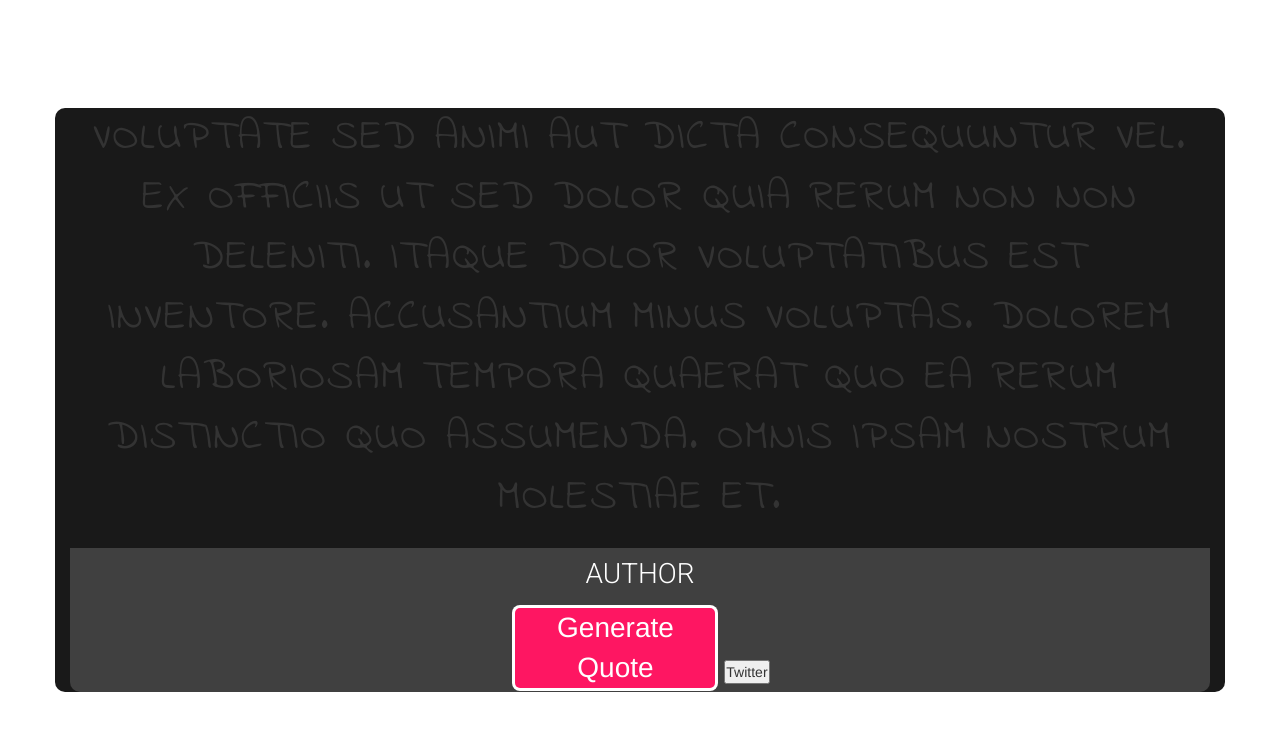
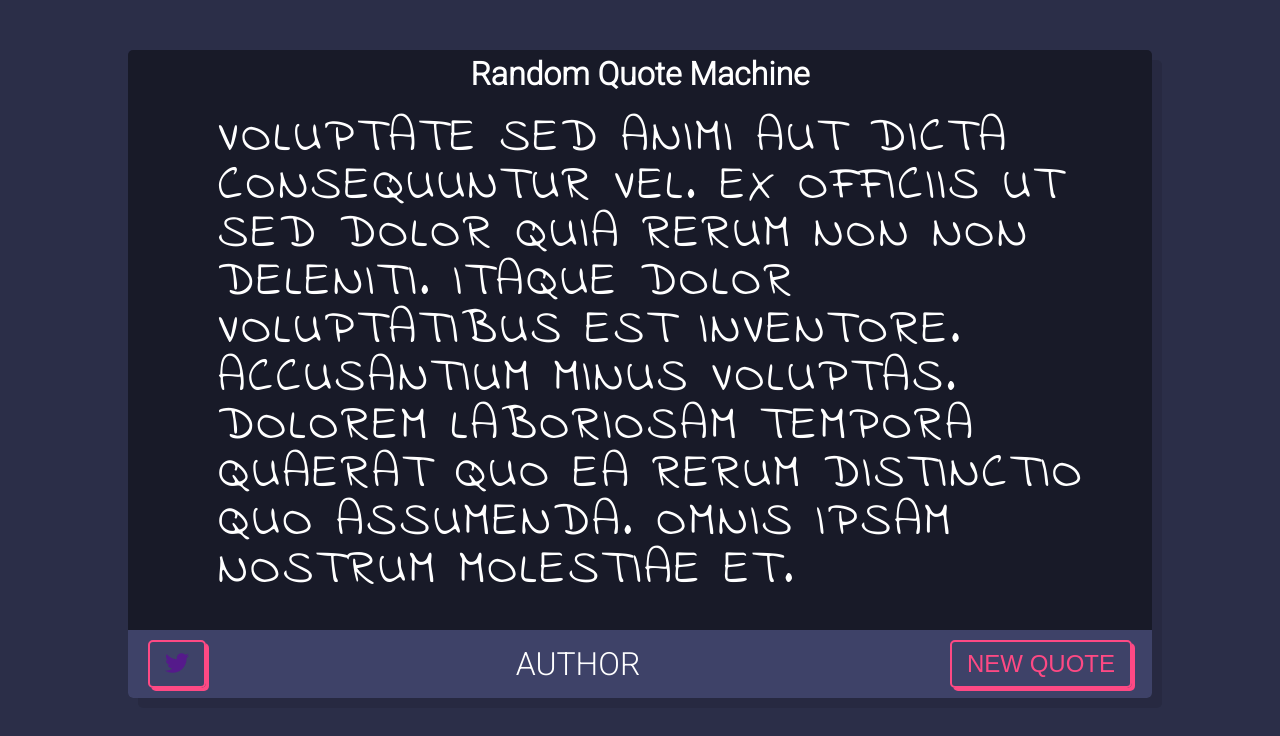
Before and after one commit to HugoLiconV/random_quote_generator, a plain HTML site: page index.html in a window 1280 px wide. Drawn offline with nearby package versions, Linux system fonts and the light colour scheme; no server answers.

Commit message:
getQuote funcionando

```diff
--- a/Styles/style.scss
+++ b/Styles/style.scss
@@ -1,39 +1,53 @@
 @import url("https://fonts.googleapis.com/css?family=Indie+Flower");
 @import url("https://fonts.googleapis.com/css?family=Roboto:300");
+
+@mixin prefix($prop, $val) {
+	@each $prefix in '-webkit-', '-moz-', '-ms-', '' {
+		#{$prefix}#{$prop}: $val;
+	}
+}
+
 $roboto: Roboto;
 $indie: Indie Flower;
 
 $title: $roboto;
 $content: $indie;
-*{
+
+//Colors
+$gray: #404040;
+$red: #fe1662;
+$blue: #2b2e48;
+
+$background: $blue;// #ffc600;
+
+* {
   margin: 0;
   padding: 0;
 }
 
 body {
-  background: white;
+  background: $background;
   color: white;
 }
 
 .container {
-  position: absolute;
-  display: block;
-  top: 50%;
-  left: 50%;
-  height: auto;
-  transform: translate(-50%, -50%);
-  -webkit-transform: translate(-50%, -50%);
-  background: #191919;
-  text-align: center;
-  border-radius: 10px;
-  a:hover {
-    text-decoration: none;
-    color: #fe1662;
-  }
+  max-width: 80%;
+  margin: 50px auto;
+  background: white;
+  border-radius: 5px;
+  @include prefix(box-shadow, 10px 10px 0 rgba(0, 0, 0, 0.1));
+  background-color: darken($blue, 10%);
+  position: relative;
+  line-height: 3rem;
 }
 
+.title h1{
+  font-family: $title;
+  text-align: center;
+}
 .content {
   display: block;
+  padding: 1rem 2rem 1rem 5rem;
   font-family: $content;
   font-size: 3em;
   text-transform: uppercase;
@@ -43,35 +57,50 @@ body {
 }
 
 .details {
-  display: inline-block;
+  display: flex;
+  justify-content: space-between;
   width: 100%;
-  background-color: #404040;
-  border-radius: 0 0 10px 10px;
+  padding: 10px 0;
+  background-color: lighten($blue, 10%);
+  border-radius: 0 0 5px 5px;
+  p{
+    display: inline-block;
+  }
 }
 
-.btn-next {
-  width: 200px;
-  font-size: 2em;
-  //padding: 5px 5px;
-  margin: 4px 5px;
-  background: #fe1662;
+.btn {
+  cursor: pointer;
+  margin-left: 20px;
+  margin-right: 20px;
+	padding: 5px 15px;
+	text-decoration: none;
+	background: transparent;
+	border: 2px solid lighten($red, 10%);
+	color: lighten($red, 10%);
+	display: inline-block;
+	text-transform: uppercase;
+	font-size: 1.5em;
+	@include prefix(border-radius, 5px);
+	@include prefix(transition, background .8s ease);
+	@include prefix(box-shadow, 3px 3px 0 lighten($red, 10%));
 
-  //font-weight: bold;
-  color: white;
-  border: 0 none;
-  border-radius: 5px;
-  cursor: pointer;
+	&:hover {
+		box-shadow: none ;
+		top: 2px;
+    left: 2px;
+    color: white;
+    background: lighten($red, 10%);
+		@include prefix(box-shadow, 2px 2px 0 transparent);
+  }
 
-  box-shadow: 0 0 0 2px white, 0 0 0 3px;
+  &:focus{
+    outline: 0;
+  }
 }
-.title {
-  //position: absolute;
-  //top: auto;
-  //left: 20px;
+.author {
   font-family: $title;
   color: white;
   font-size: 2em;
   text-transform: uppercase;
-  padding-top: 6px;
 }
 //sass --watch style.scss:style.css
--- a/index.html
+++ b/index.html
@@ -6,13 +6,15 @@
   <meta name="viewport" content="width=device-width, initial-scale=1.0">
   <meta http-equiv="X-UA-Compatible" content="ie=edge">
   <link rel="stylesheet" href="/Styles/style.css">
-   <link rel="stylesheet" href="https://maxcdn.bootstrapcdn.com/bootstrap/3.3.7/css/bootstrap.min.css">
-
+  <script src="https://use.fontawesome.com/147a050699.js"></script>
   <title>Random Quote Generator</title>
 </head>
 
-<body onload="showQuote()">
+<body>
   <div class="container">
+    <div class="title">
+      <h1>Random Quote Machine</h1>
+    </div>
     <!--Content Quote-->
     <div class="content" id="content">
       <p>Voluptate sed animi aut dicta consequuntur vel. Ex officiis ut sed dolor quia rerum non non deleniti. Itaque dolor
@@ -20,9 +22,13 @@
         quo assumenda. Omnis ipsam nostrum molestiae et.</p>
     </div>
     <div class="details">
-      <p class="title">Author</p>
-      <button class="btn-next" id="next">Generate Quote</button>
-      <button>Twitter</button>
+      <button class="btn" >
+        <a id="tweet" href="" target="_blank">
+          <i class="fa fa-twitter" aria-hidden="true"></i>
+        </a>
+      </button>
+      <p class="author">Author</p>
+      <button class="btn" id="next">New Quote</button>
     </div>
   </div>
 </body>
--- a/main.js
+++ b/main.js
@@ -1,22 +1,42 @@
-var buttonNext = document.getElementById("next");
-buttonNext.addEventListener("click", showQuote);
+$(document).ready(function() {
+  getQuote();
+});
 
-function showQuote() {
+let buttonNext = document.getElementById("next");
+buttonNext.addEventListener("click", getQuote);
+
+// Show the quote
+function showQuote(data) {
+  const author = data.quoteAuthor || unknow;
+  $(".author").text("— " + author);
+  $(".content").html('"' + data.quoteText + '"');
+  const letters = document.querySelector("#content").innerText.split("");
+  document.querySelector("#content").innerHTML = letters.randomColor();
+}
+
+//Create tweet
+function createTweet(data) {
+  if (data.quoteText > 140) {
+    $("#tweet").html('Sorry! Your Tweet contains more than 140 characters');
+  } else {
+    const author = data.quoteAuthor || unknow;
+    const twitterLink =
+      "https://twitter.com/intent/tweet?hashtags=quotes&text=";
+    const bodyTweet = encodeURIComponent(`"${data.quoteText}" — ${author}`);
+    $("#tweet").attr("href", `${twitterLink}${bodyTweet}`);
+  }
+}
+// Get the quote
+function getQuote() {
+  let endpoint =
+    "https://api.forismatic.com/api/1.0/?method=getQuote&format=jsonp&lang=en&jsonp=?";
   $.ajax({
-    url:
-      "http://api.forismatic.com/api/1.0/?method=getQuote&lang=en&format=json",
+    url: endpoint,
+    dataType: "jsonp",
     success: function(data) {
-      //       AUTHOR
-      $(".title").text("—" + data.quoteAuthor);
-      //       QUOTE
-      $(".content").html('"' + data.quoteText + '"');
-      let letters = document.querySelector("#content").innerText.split("");
-      // let quote = document.querySelector('#title').innerHTML.split('');
-      document.querySelector("#content").innerHTML = letters.randomColor();
-
-      // document.querySelector('#title').innerHTML = quote.randomColor();
-    },
-    cache: false
+      showQuote(data);
+      createTweet(data);
+    }
   });
 }
 
```
Also changed, not shown: Styles/style.css, 1 other file.
